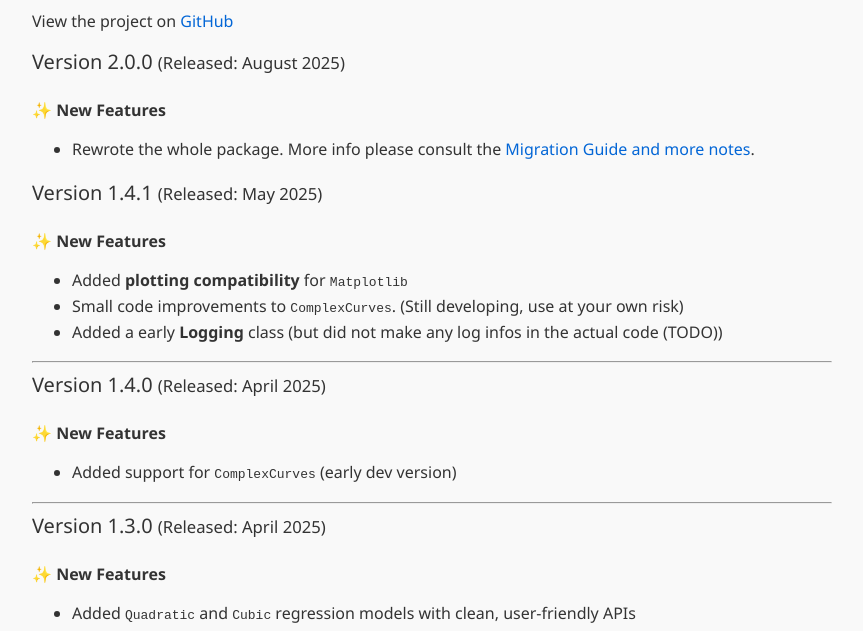
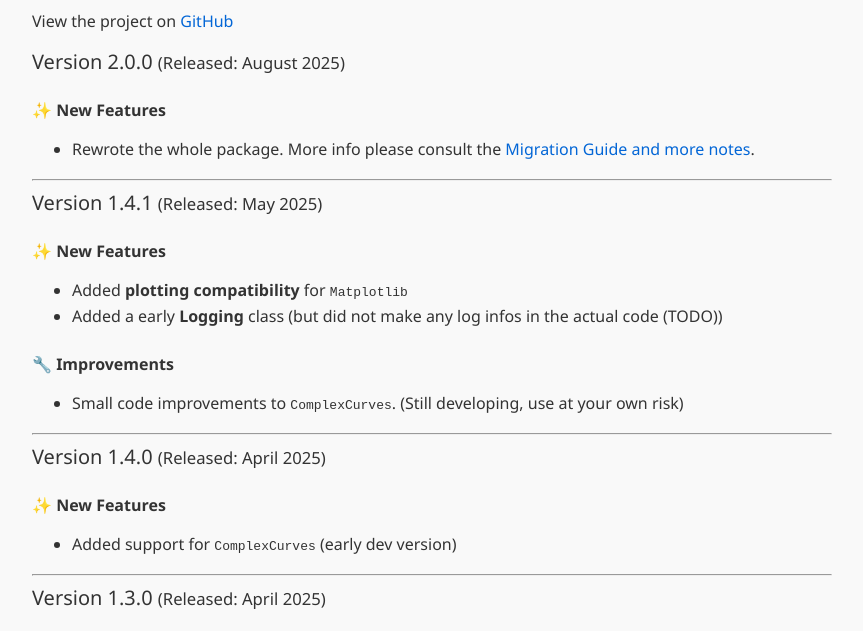
Before and after one commit to Unknownuserfrommars/regressionmadesimple, a plain HTML site: page changelog.html in a window 1280 px wide. Shown: the part 118-749 px from the top of the page, without its empty margins (208-1071 px from the left). Drawn offline with Linux system fonts and the light colour scheme.

Commit message:
Fixed reference error + minor update
- Fixed a reference error where users cannot find the migration guide;
- A little bit of streamlined update to the changelog, maintaining a smooth format with older logs;

```diff
--- a/changelog.html
+++ b/changelog.html
@@ -40,19 +40,23 @@
   <div class="version">Version 2.0.0 <small>(Released: August 2025)</small></div>
   <div class="label">✨ New Features</div>
   <ul>
-    <li>Rewrote the whole package. More info please consult the <a href="updatefromv1tov2.html">Migration Guide and more notes</a>.</li>
+    <li>Rewrote the whole package. More info please consult the <a href="upgradefromv1tov2.html">Migration Guide and more notes</a>.</li>
   </ul>
 
+  <hr>
 
   <div class="version">Version 1.4.1 <small>(Released: May 2025)</small></div>
 
   <div class="label">✨ New Features</div>
   <ul>
     <li>Added <b>plotting compatibility</b> for <code>Matplotlib</code></li>
-    <li>Small code improvements to <code>ComplexCurves</code>. (Still developing, use at your own risk)</li>
     <li>Added a early <b>Logging</b> class (but did not make any log infos in the actual code (TODO))</li>
   </ul>
 
+  <div class="label">🔧 Improvements</div>
+  <ul>
+    <li>Small code improvements to <code>ComplexCurves</code>. (Still developing, use at your own risk)</li>
+  </ul>
   <hr>
 
   <div class="version">Version 1.4.0 <small>(Released: April 2025)</small></div>
```
